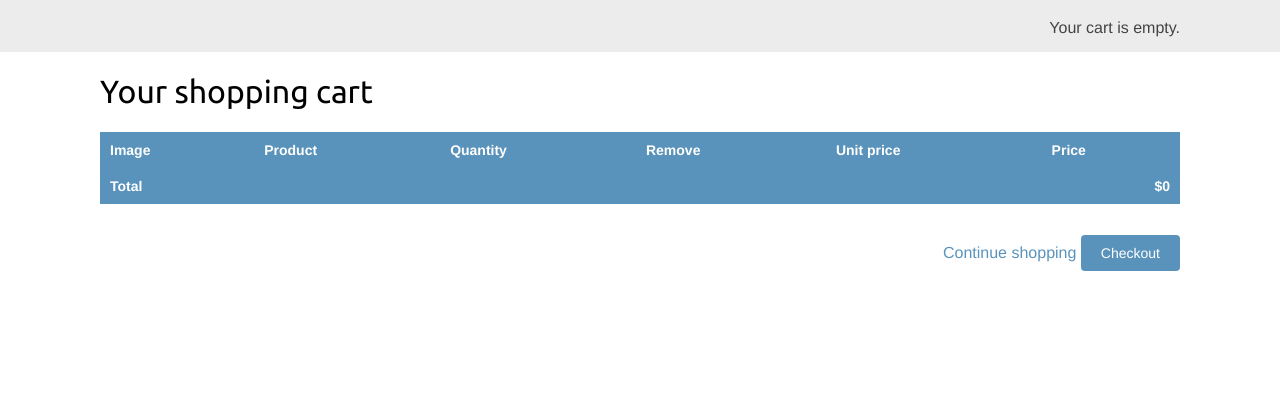
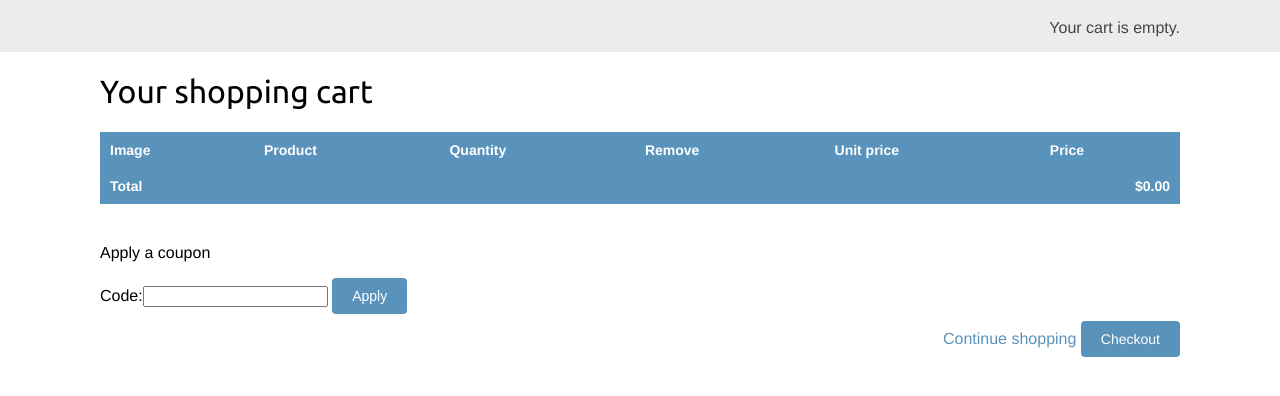
Before and after one commit to Yerassil/django_shop, a Django app: page /cart/ in a window 1280 px wide. Shown: the part 46-442 px from the top of the page. Run offline with Django 3.2, Linux system fonts and the light colour scheme; parts of the project's set-up code (start-up, migrations or seed data) failed here and were passed over.

Commit message:
Add apply coupon to the shopping cart

```diff
--- a/cart/cart.py
+++ b/cart/cart.py
@@ -1,6 +1,7 @@
 from decimal import Decimal
 from django.conf import settings
 from shop.models import Product
+from coupons.models import Coupon
 
 
 class Cart(object):
@@ -11,6 +12,7 @@ class Cart(object):
             # save an empty cart in the session
             cart = self.session[settings.CART_SESSION_ID] = {}
         self.cart = cart
+        self.coupon_id = self.session.get('coupon_id')
 
     def add(self, product, quantity=1, update_quantity=False):
         product_id = str(product.id)
@@ -61,3 +63,17 @@ class Cart(object):
         # remove cart from session
         del self.session[settings.CART_SESSION_ID]
         self.save()
+
+    @property
+    def coupon(self):
+        if self.coupon_id:
+            return Coupon.objects.get(id=self.coupon_id)
+        return None
+
+    def get_discount(self):
+        if self.coupon:
+            return (self.coupon.discount / Decimal('100')) * self.get_total_price()
+        return Decimal(0)
+
+    def get_total_price_after_discount(self):
+        return self.get_total_price() - self.get_discount()
--- a/cart/templates/cart/detail.html
+++ b/cart/templates/cart/detail.html
@@ -40,13 +40,38 @@
           </tr>
         {% endwith %}
       {% endfor %}
+      {% if cart.coupon %}
+        <tr class="subtotal">
+          <td>Subtotal</td>
+          <td colspan="4"></td>
+          <td class="num">${{ cart.get_total_price|floatformat:"2" }}</td>
+        </tr>
+        <tr>
+          <td>
+            "{{ cart.coupon.code }}" coupon
+            ({{ cart.coupon.discount }}% off)
+          </td>
+          <td colspan="4"></td>
+          <td class="num neg">
+            - ${{ cart.get_discount|floatformat:"2" }}
+          </td>
+        </tr>
+      {% endif %}
       <tr class="total">
         <td>Total</td>
         <td colspan="4"></td>
-        <td class="num">${{ cart.get_total_price }}</td>
+        <td class="num">
+          ${{ cart.get_total_price_after_discount|floatformat:"2" }}
+        </td>
       </tr>
     </tbody>
   </table>
+  <p>Apply a coupon</p>
+  <form action="{% url 'coupons:apply' %}" method="post">
+    {{ coupon_apply_form }}
+    <input type="submit" value="Apply">
+    {% csrf_token %}
+  </form>
   <p class="text-right">
     <a href="{% url 'shop:product_list' %}" class="button-light">Continue shopping</a>
     <a href="{% url 'orders:order_create' %}" class="button">Checkout</a>
--- a/cart/views.py
+++ b/cart/views.py
@@ -3,6 +3,7 @@ from django.views.decorators.http import require_POST
 from shop.models import Product
 from .cart import Cart
 from .forms import CartAddProductForm
+from coupons.forms import CouponApplyForm
 
 
 @require_POST
@@ -27,4 +28,6 @@ def cart_detail(request):
     cart = Cart(request)
     for item in cart:
         item['update_quantity_form'] = CartAddProductForm(initial={'quantity': item['quantity'], 'update': True})
-    return render(request, 'cart/detail.html', {'cart': cart})
+    coupon_apply_form = CouponApplyForm()
+
+    return render(request, 'cart/detail.html', {'cart': cart, 'coupon_apply_form': coupon_apply_form})
--- /dev/null
+++ b/coupons/forms.py
@@ -0,0 +1,5 @@
+from django import forms
+
+
+class CouponApplyForm(forms.Form):
+    code = forms.CharField()
--- /dev/null
+++ b/coupons/urls.py
@@ -0,0 +1,9 @@
+from django.urls import path
+from . import views
+
+
+app_name = 'coupons'
+
+urlpatterns = [
+    path('apply/', views.coupon_apply, name='apply'),
+]
--- a/django_shop/urls.py
+++ b/django_shop/urls.py
@@ -23,6 +23,7 @@ urlpatterns = [
     path('cart/', include('cart.urls', namespace='cart')),
     path('orders/', include('orders.urls', namespace='orders')),
     path('payment/', include('payment.urls', namespace='payment')),
+    path('coupons/', include('coupons.urls', namespace='coupons')),
     path('', include('shop.urls', namespace='shop')),
 ]
 if settings.DEBUG:
```
Also changed, not shown: coupons/views.py (+18 -2 lines).
